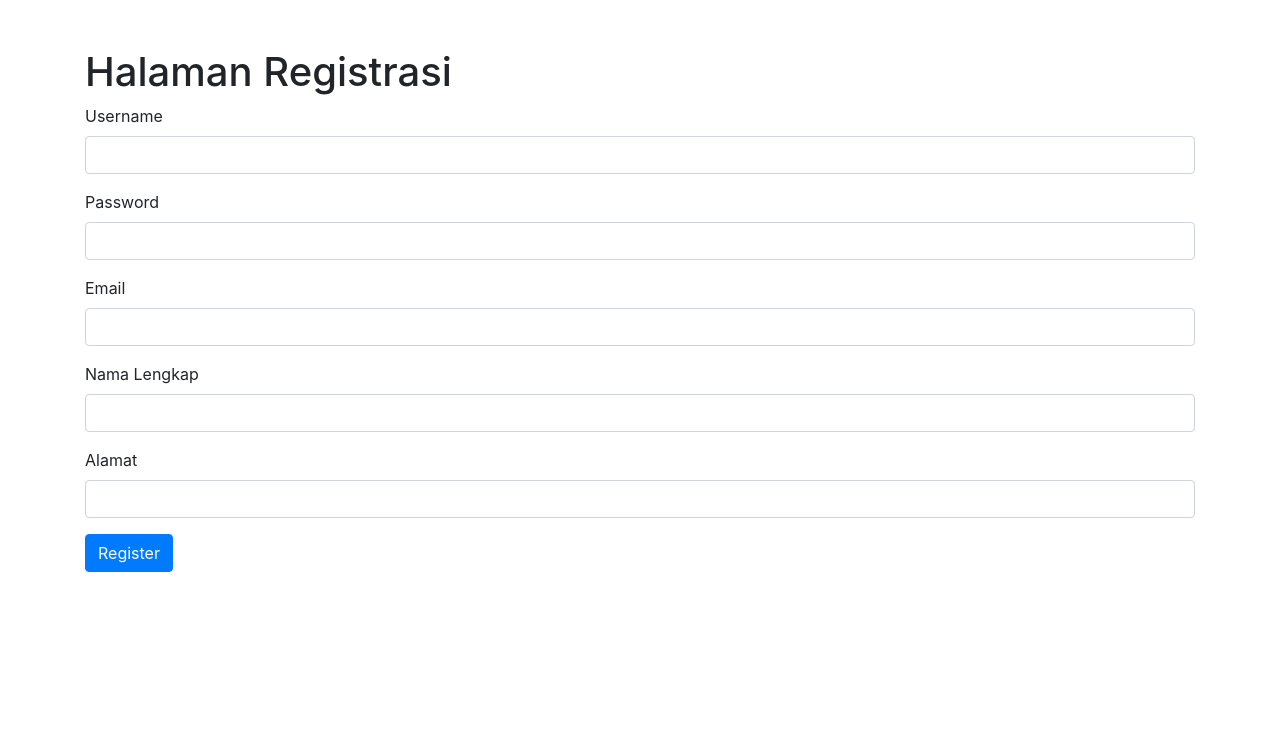
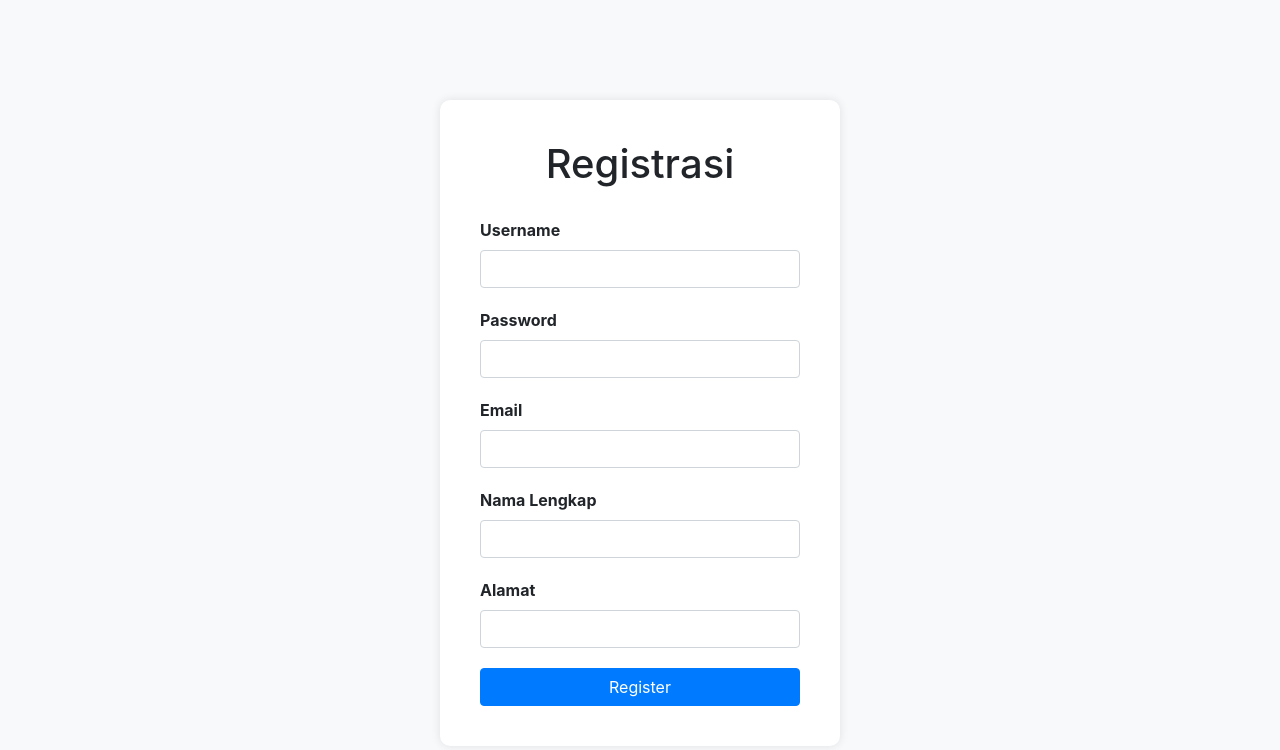
Before and after one commit to muhammadnijarmaulana/ukkgallery2024, a PHP site: page /register.php in a window 1280 px wide. Shown: the top 750 px of the page. Run offline with PHP 8.4, Linux system fonts and the light colour scheme; some libraries are stand-ins or nearby versions.

Commit message:
Update register.php

```diff
--- a/register.php
+++ b/register.php
@@ -6,10 +6,36 @@
     <title>Halaman Registrasi</title>
     <!-- Bootstrap CSS -->
     <link href="https://stackpath.bootstrapcdn.com/bootstrap/4.5.2/css/bootstrap.min.css" rel="stylesheet">
+    <style>
+        body {
+            background-color: #f8f9fa;
+        }
+        .container {
+            margin-top: 100px;
+            max-width: 400px;
+            background-color: #fff;
+            padding: 40px;
+            border-radius: 10px;
+            box-shadow: 0px 0px 10px rgba(0, 0, 0, 0.1);
+        }
+        h1 {
+            text-align: center;
+            margin-bottom: 30px;
+        }
+        .form-group {
+            margin-bottom: 20px;
+        }
+        label {
+            font-weight: bold;
+        }
+        button[type="submit"] {
+            width: 100%;
+        }
+    </style>
 </head>
 <body>
     <div class="container">
-        <h1 class="mt-5">Halaman Registrasi</h1>
+        <h1>Registrasi</h1>
         <form action="proses_register.php" method="post">
             <div class="form-group">
                 <label for="username">Username</label>
```
